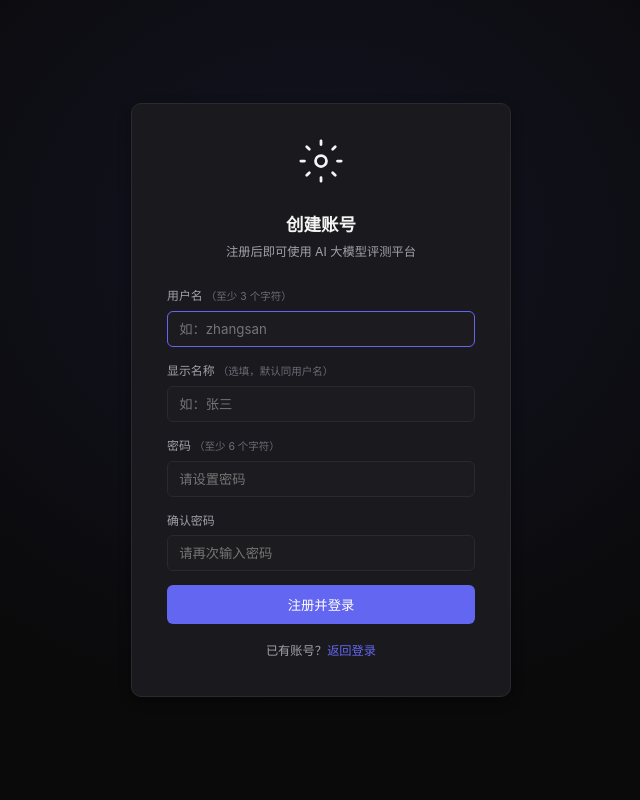
After one commit to chengjun-xu/ai-eval-platform, a Flask app: page /register in a window 1280 px wide. The commit adds this page. Shown: the whole page, without its empty margins (319-959 px from the left). Run offline with Flask 3, Linux system fonts and the light colour scheme.

Commit message:
✨ 新增用户注册功能
- 替换硬编码 USERS 为文件持久化（data/users.json）
- 密码使用werkzeug scrypt哈希存储
- 新增 /register 注册页面（含表单校验）
- 登录页加注册入口，去除演示账号提示
- 密码至少6位，用户名至少3位
- 注册后自动登录

```diff
--- a/app.py
+++ b/app.py
@@ -10,6 +10,7 @@ from functools import wraps
 from pathlib import Path
 
 from flask import Flask, render_template, request, redirect, session, url_for, jsonify
+from werkzeug.security import generate_password_hash, check_password_hash
 
 from eval_runner import start_eval, get_run_status, list_completed_runs
 import eval_agent
@@ -207,13 +208,26 @@ def inject_globals():
     }
 
 # ---------------------------------------------------------------------------
-# 账号体系
+# 账号体系 (文件持久化 + 密码哈希)
 # ---------------------------------------------------------------------------
-USERS = {
-    "admin": {"password": "eval2025", "name": "评测管理员", "role": "admin"},
-    "alice": {"password": "hello123", "name": "Alice Chen",  "role": "engineer"},
-    "bob":   {"password": "pass456",  "name": "Bob Wang",    "role": "viewer"},
-}
+USERS_FILE = DATA_DIR / "users.json"
+
+
+def load_users() -> dict:
+    _ensure_file(USERS_FILE, {})
+    with open(USERS_FILE, encoding="utf-8") as f:
+        return json.load(f)
+
+
+def save_user(username: str, password: str, name: str, role: str = "user"):
+    users = load_users()
+    users[username] = {
+        "password": generate_password_hash(password),
+        "name": name,
+        "role": role,
+    }
+    with open(USERS_FILE, "w", encoding="utf-8") as f:
+        json.dump(users, f, ensure_ascii=False, indent=2)
 
 
 def login_required(f):
@@ -233,8 +247,9 @@ def login():
     if request.method == "POST":
         username = request.form.get("username", "").strip()
         password = request.form.get("password", "").strip()
-        user = USERS.get(username)
-        if user and user["password"] == password:
+        users = load_users()
+        user = users.get(username)
+        if user and check_password_hash(user["password"], password):
             session["user"] = username
             session["name"] = user["name"]
             session["role"] = user["role"]
@@ -247,6 +262,42 @@ def login():
 def logout():
     session.clear()
     return redirect(url_for("login"))
+
+
+@app.route("/register", methods=["GET", "POST"])
+def register():
+    if request.method == "POST":
+        username = request.form.get("username", "").strip()
+        password = request.form.get("password", "").strip()
+        password2 = request.form.get("password2", "").strip()
+        name = request.form.get("name", "").strip() or username
+
+        # 校验
+        errors = []
+        if not username or not password:
+            errors.append("用户名和密码不能为空")
+        if len(username) < 3:
+            errors.append("用户名至少 3 个字符")
+        if len(password) < 6:
+            errors.append("密码至少 6 个字符")
+        if password != password2:
+            errors.append("两次密码输入不一致")
+
+        users = load_users()
+        if username in users:
+            errors.append("用户名已存在，请换一个")
+
+        if errors:
+            return render_template("register.html", error="；".join(errors))
+
+        save_user(username, password, name)
+        # 直接登录
+        session["user"] = username
+        session["name"] = name
+        session["role"] = "user"
+        return redirect(url_for("dashboard"))
+
+    return render_template("register.html")
 
 
 # ---- 仪表盘 ----------------------------------------------------------------
--- a/static/css/style.css
+++ b/static/css/style.css
@@ -103,6 +103,21 @@ button { cursor: pointer; font-family: inherit; }
 .login-card .hint code {
   background: var(--bg-secondary); padding: 0.1em 0.4em;
   border-radius: 3px; font-size: 0.85em;
+}
+
+.login-card .register-link {
+  text-align: center; margin-top: 1.25rem;
+  color: var(--text-secondary); font-size: 0.875rem;
+}
+.login-card .register-link a {
+  color: var(--accent); text-decoration: none; font-weight: 500;
+}
+.login-card .register-link a:hover {
+  color: var(--accent-hover); text-decoration: underline;
+}
+
+.hint-inline {
+  font-size: 0.75rem; color: var(--text-muted); font-weight: 400;
 }
 
 /* --- Layout -------------------------------------------------------------- */
--- a/templates/login.html
+++ b/templates/login.html
@@ -34,9 +34,8 @@
       <button type="submit" class="btn-primary">登录</button>
     </form>
 
-    <div class="hint">
-      演示账号：<code>admin</code> / <code>eval2025</code><br>
-      或 <code>alice</code> / <code>hello123</code>
+    <div class="register-link">
+      还没有账号？<a href="{{ url_for('register') }}">立即注册</a>
     </div>
   </div>
 </body>
--- /dev/null
+++ b/templates/register.html
@@ -0,0 +1,50 @@
+<!DOCTYPE html>
+<html lang="zh-CN">
+<head>
+  <meta charset="UTF-8">
+  <meta name="viewport" content="width=device-width, initial-scale=1.0">
+  <title>注册 · AI 大模型评测平台</title>
+  <script src="https://cdn.jsdelivr.net/npm/chart.js@4.4.7/dist/chart.umd.min.js"></script>
+  <link rel="stylesheet" href="{{ url_for('static', filename='css/style.css') }}">
+</head>
+<body class="login-page">
+  <div class="login-card">
+    <div class="logo">
+      <svg viewBox="0 0 24 24" fill="none" stroke="currentColor" stroke-width="1.5" stroke-linecap="round" stroke-linejoin="round">
+        <circle cx="12" cy="12" r="3"/>
+        <path d="M12 1v2M12 21v2M4.22 4.22l1.42 1.42M18.36 18.36l1.42 1.42M1 12h2M21 12h2M4.22 19.78l1.42-1.42M18.36 5.64l1.42-1.42"/>
+      </svg>
+    </div>
+    <h1>创建账号</h1>
+    <p class="sub">注册后即可使用 AI 大模型评测平台</p>
+
+    {% if error %}
+    <div class="error">{{ error }}</div>
+    {% endif %}
+
+    <form method="post">
+      <div class="form-group">
+        <label for="username">用户名 <span class="hint-inline">（至少 3 个字符）</span></label>
+        <input type="text" id="username" name="username" placeholder="如：zhangsan" autocomplete="username" required autofocus>
+      </div>
+      <div class="form-group">
+        <label for="name">显示名称 <span class="hint-inline">（选填，默认同用户名）</span></label>
+        <input type="text" id="name" name="name" placeholder="如：张三" autocomplete="name">
+      </div>
+      <div class="form-group">
+        <label for="password">密码 <span class="hint-inline">（至少 6 个字符）</span></label>
+        <input type="password" id="password" name="password" placeholder="请设置密码" autocomplete="new-password" required>
+      </div>
+      <div class="form-group">
+        <label for="password2">确认密码</label>
+        <input type="password" id="password2" name="password2" placeholder="请再次输入密码" autocomplete="new-password" required>
+      </div>
+      <button type="submit" class="btn-primary">注册并登录</button>
+    </form>
+
+    <div class="register-link">
+      已有账号？<a href="{{ url_for('login') }}">返回登录</a>
+    </div>
+  </div>
+</body>
+</html>
```
Also changed, not shown: data/users.json (added, +7 -0 lines).
